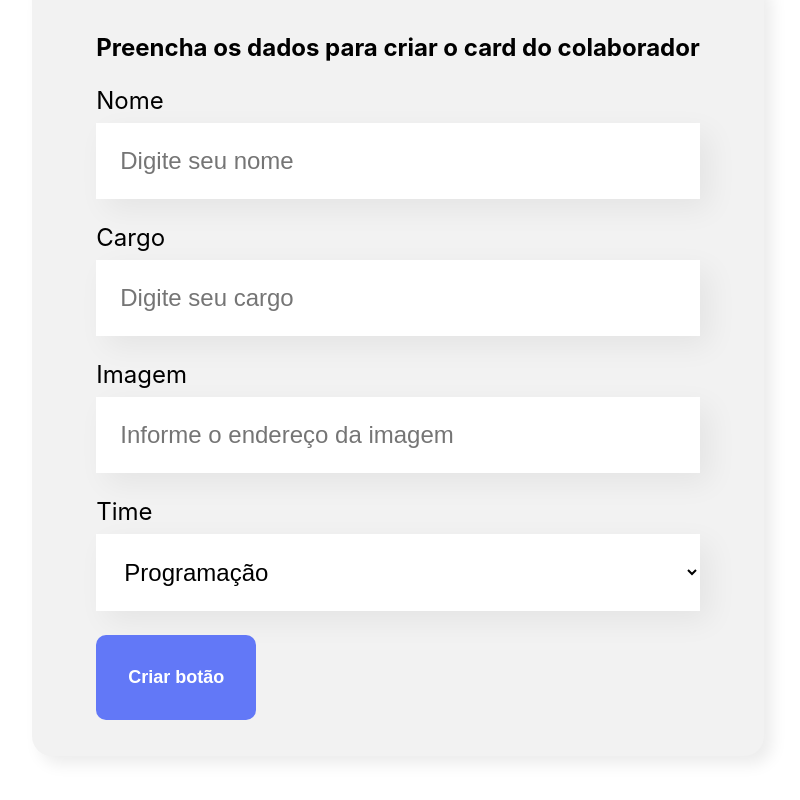
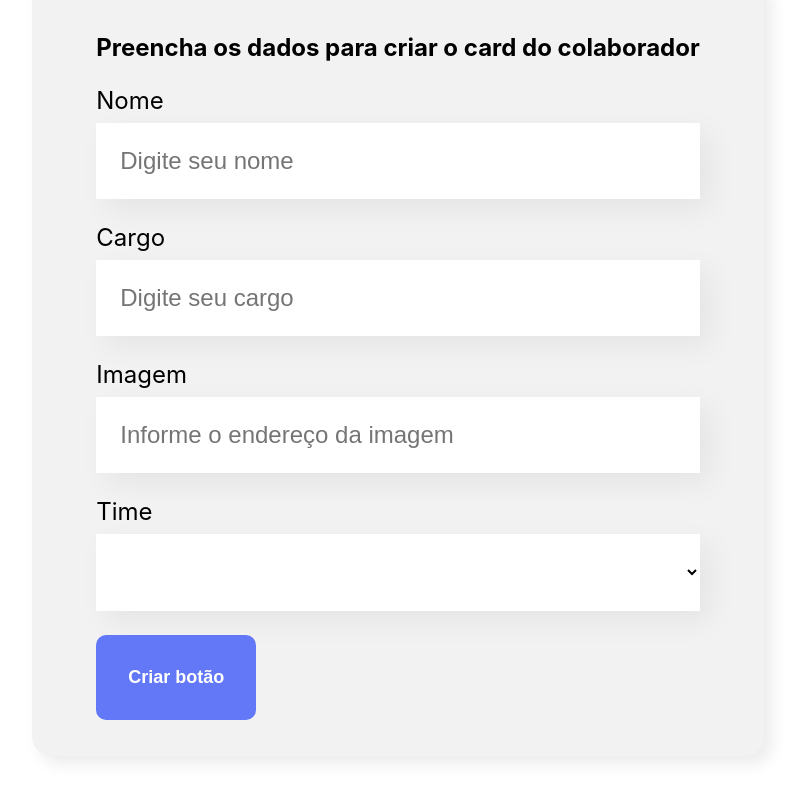
Before and after one commit to diogo-coelho/organo, a React (Create React App) app: page / in a window 1280 px wide. Shown: the part 601-1401 px from the top of the page, without its empty margins (242-1042 px from the left). Built offline with nearby package versions, Linux system fonts and the light colour scheme; the HTML template or start-up script is replaced by a standard one.

Commit message:
Pequenas correções

```diff
--- a/src/components/Collaborator/Collaborator.js
+++ b/src/components/Collaborator/Collaborator.js
@@ -1,9 +1,9 @@
 import './Collaborator.css'
 
-const Collaborator = ({name, image, role}) => {
+const Collaborator = ({name, image, role, backgroundColor }) => {
 	return (
 		<div className='colaborador'>
-			<div className='cabecalho'>
+			<div className='cabecalho' style={{backgroundColor: backgroundColor}}>
 				<img src={image} alt={name} />
 			</div>
 			<div className='rodape'>
--- a/src/components/Combobox/Combobox.js
+++ b/src/components/Combobox/Combobox.js
@@ -8,7 +8,8 @@ const Combobox = (props) => {
 				required={props.required}
 				value={props.value}
 				onChange={event => props.handleKeyup(event.target.value) }>
-				{props.itens.map(item => <option key={item}>{item}</option>)}
+					<option></option>
+					{props.itens.map(item => <option key={item}>{item}</option>)}
 			</select>
 		</div>
 	)
--- a/src/components/Team/Team.js
+++ b/src/components/Team/Team.js
@@ -17,6 +17,7 @@ const Team = (props) => {
 									name={collaborator.name}
 									team={collaborator.role}
 									image={collaborator.image}
+									backgroundColor={props.primaryColor}
 								/>
 					})}
 				</div>
```
